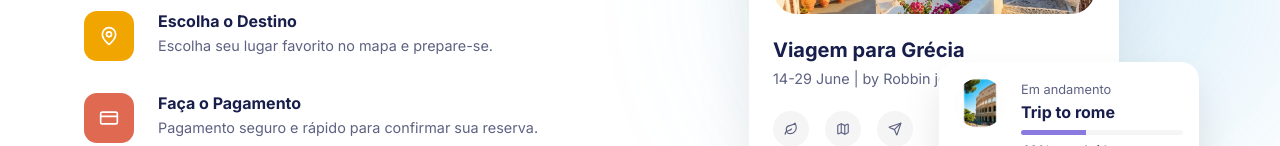
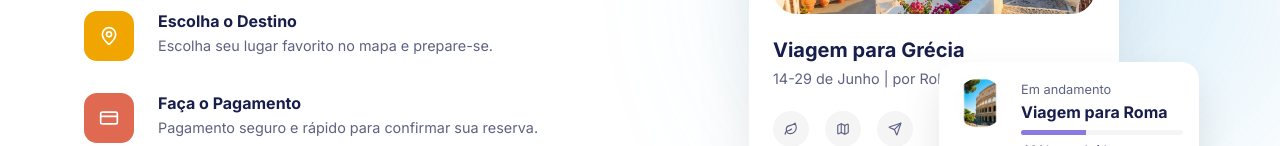
Before and after one commit to GCatuaba/TripsPlanner, a Next.js app: page / in a window 1280 px wide. Shown: the part 2654-2800 px from the top of the page. Built offline with nearby package versions, Linux system fonts and the light colour scheme; a web font is replaced by a local one.

Commit message:
Fix: full i18n polish to resolve mixed language strings

```diff
--- a/src/components/landing/BookingSteps.tsx
+++ b/src/components/landing/BookingSteps.tsx
@@ -55,7 +55,7 @@ export function BookingSteps() {
                         </div>
                         <div className="mockup-content">
                             <h3>{t.booking.card_title}</h3>
-                            <p className="date">14-29 June | by Robbin joseph</p>
+                            <p className="date">{t.booking.card_date} | {t.booking.card_author}</p>
 
                             <div className="mockup-icons">
                                 <span className="icon-circle"><Leaf size={14} /></span>
@@ -66,7 +66,7 @@ export function BookingSteps() {
                             <div className="mockup-footer">
                                 <div className="people-count">
                                     <Building size={16} className="building-icon" />
-                                    <span>24 people going</span>
+                                    <span>{t.booking.people_going_count}</span>
                                 </div>
                                 <Heart size={20} className="heart-icon" />
                             </div>
@@ -80,7 +80,7 @@ export function BookingSteps() {
                                 </div>
                                 <div className="floating-text">
                                     <span className="ongoing">{t.booking.ongoing}</span>
-                                    <h4>Trip to rome</h4>
+                                    <h4>{t.booking.ongoing_trip}</h4>
                                     <div className="progress-bar">
                                         <div className="progress" style={{ width: '40%' }}></div>
                                     </div>
--- a/src/components/landing/SearchWidget.tsx
+++ b/src/components/landing/SearchWidget.tsx
@@ -65,7 +65,7 @@ export function SearchWidget({ onSearch }: SearchWidgetProps) {
                     <label>{t.search.label_guests}</label>
                     <div className="input-wrapper">
                         <div className="fake-select">
-                            <User size={16} /> 1 Person
+                            <User size={16} /> {t.search.placeholder_guests}
                         </div>
                     </div>
                 </div>
--- a/src/locales/en.ts
+++ b/src/locales/en.ts
@@ -36,8 +36,13 @@ export const en = {
         step2: { title: "Make Payment", desc: "Lorem ipsum dolor sit amet, consectetur adipiscing elit. Urna, tortor tempus." },
         step3: { title: "Reach Airport on Selected Date", desc: "Lorem ipsum dolor sit amet, consectetur adipiscing elit. Urna, tortor tempus." },
         card_title: "Trip To Greece",
+        card_date: "14-29 June",
+        card_author: "by Robbin Joseph",
         ongoing: "Ongoing",
-        completed: "completed"
+        ongoing_trip: "Trip to Rome",
+        completed: "completed",
+        people_going: "people going",
+        people_going_count: "24 people going"
     },
     search: {
         tab_flights: "Flights",
@@ -46,6 +51,7 @@ export const en = {
         placeholder_destination: "Where are you going?",
         label_date: "Date",
         label_guests: "Guests",
+        placeholder_guests: "1 Person",
         btn_search: "Search"
     }
 };
--- a/src/locales/pt.ts
+++ b/src/locales/pt.ts
@@ -36,8 +36,13 @@ export const pt = {
         step2: { title: "Faça o Pagamento", desc: "Pagamento seguro e rápido para confirmar sua reserva." },
         step3: { title: "Chegue ao Aeroporto", desc: "Tudo pronto! É só embarcar e curtir a experiência." },
         card_title: "Viagem para Grécia",
+        card_date: "14-29 de Junho",
+        card_author: "por Robbin Joseph",
         ongoing: "Em andamento",
-        completed: "concluído"
+        ongoing_trip: "Viagem para Roma",
+        completed: "concluído",
+        people_going: "pessoas indo",
+        people_going_count: "24 pessoas indo"
     },
     search: {
         tab_flights: "Voos",
@@ -46,6 +51,7 @@ export const pt = {
         placeholder_destination: "Para onde você vai?",
         label_date: "Data",
         label_guests: "Hóspedes",
+        placeholder_guests: "1 Pessoa",
         btn_search: "Buscar Melhores Opções"
     }
 };
```
